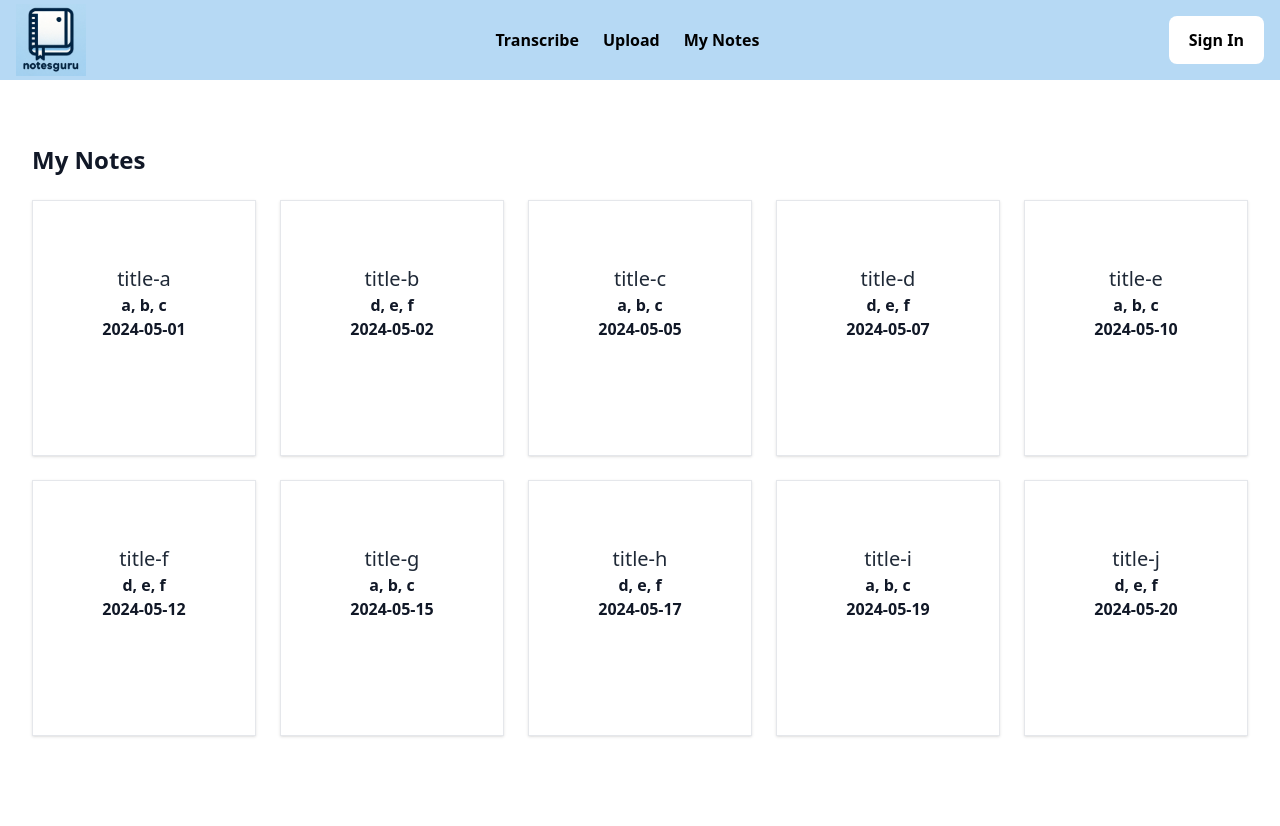
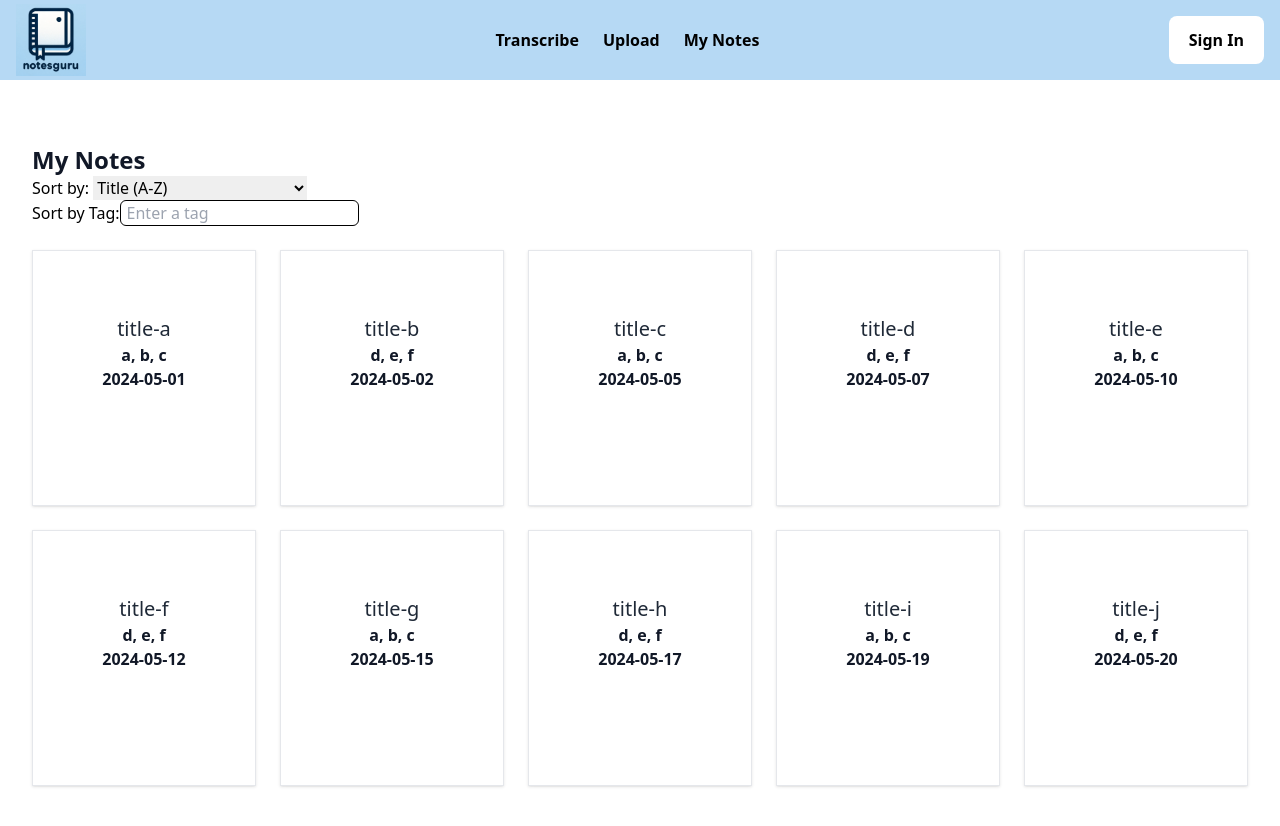
Before and after one commit to aaronshar/gpt-note-app, a Next.js app in the folder frontend/: page /myNotesPage in a window 1280 px wide. Shown: the top 826 px of the page. Before the commit the page ends 800 px from the top, so only its background shows below. Built offline with nearby package versions, Linux system fonts and the light colour scheme; no server answers.

Commit message:
My Notes page: enable sorting by title A-Z, title Z-A, newest last modified dates, oldest last modified dates, a specific tag by user input

```diff
--- a/frontend/pages/myNotesPage.tsx
+++ b/frontend/pages/myNotesPage.tsx
@@ -5,6 +5,8 @@
  - NextJS Docs(https://nextjs.org/docs)
  - TailwindCSS Docs(https://tailwindcss.com/docs/)
  - https://tailwindui.com/
+ - localeCompare (https://developer.mozilla.org/en-US/docs/Web/JavaScript/Reference/Global_Objects/String/localeCompare)
+ - includes (https://developer.mozilla.org/en-US/docs/Web/JavaScript/Reference/Global_Objects/Array/includes)
 */
 
 
@@ -29,15 +31,77 @@ function myNotesPage() {
     {id: 10, title: 'title-j', tags: ['d', 'e', 'f'], lastModified: '2024-05-20'}
   ]
 
+  const [sortedNotes, setSortedNotes] = useState(notesData)
+  const [sortOrder, setSortOrder] = useState('asc')
+  const [priorityTag, setPriorityTag] = useState('')
+
+  const handleSortChange = (event: React.ChangeEvent<HTMLSelectElement>) => {
+    const order = event.target.value
+    setSortOrder(order)
+    sortNotes(order, priorityTag)
+  }
+
+  const handleTagChange = (event: React.ChangeEvent<HTMLInputElement>) => {
+    const tag = event.target.value;
+    setPriorityTag(tag);
+    sortNotes(sortOrder, tag);
+  }
+
+  const sortNotes = (order: string, tag: string) => {
+    const sorted = [...notesData].sort((a, b) => {
+      const aHasTag = a.tags.includes(tag) ? 1 : 0;
+      const bHasTag = b.tags.includes(tag) ? 1 : 0;
+
+      if (aHasTag !== bHasTag) {
+        // Prioritize notes with a tag
+        return bHasTag - aHasTag;
+      }
+
+      if (order === 'asc') {
+        // Sort by alphabetical order
+        return a.title.localeCompare(b.title)
+      } else if (order == 'desc') {
+        // Sort by reversed alphabetical order
+        return b.title.localeCompare(a.title)
+      } else if (order == 'new') {
+        // Sort by last modified dates by new to old
+        return a.lastModified.localeCompare(b.lastModified)
+      } else if (order == 'old') {
+        // Sort by last modified dates by old to new
+        return b.lastModified.localeCompare(a.lastModified)
+      }
+    });
+    setSortedNotes(sorted)
+  };
+
   return (
     <>
     <div className="w-full h-full">
       <div className="mx-auto max-w-7xl px-4 sm:px-6 lg:px-8">
         <div className="mx-auto max-w-2xl py-12 sm:py-16 lg:max-w-none lg:py-16">
           <h2 className="text-2xl font-bold text-gray-900">My Notes</h2>
-
+          <div className="sortNotes">
+            <label htmlFor="sortOptions">Sort by: </label>
+            <select id="sortOptions" value={sortOrder} onChange={handleSortChange}>
+              <option value="asc">Title (A-Z)</option>
+              <option value="desc">Title (Z-A)</option>
+              <option value="new">Last Modified (new to old)</option>
+              <option value="old">Last Modified (old to new)</option>
+            </select>
+          </div>
+          <div className="tagInput">
+            <label htmlFor="tagInput">Sort by Tag:</label>
+            <input
+              className="rounded-md border border-black pl-1.5 text-gray-900"
+              type="text"
+              id="tagInput"
+              placeholder="Enter a tag"
+              value={priorityTag}
+              onChange={handleTagChange}
+            />
+          </div>
           <div className="mt-6 space-y-12 lg:grid lg:grid-cols-5 lg:gap-6 lg:space-y-0">
-            {notesData ? (notesData.map((note) => (
+            {sortedNotes ? (sortedNotes.map((note) => (
               <div key={note.id} className="group relative">
                 <a href={note.href}>
                 <div className="border border-gray shadow hover:shadow-lg round-md text-center relative h-full w-full overflow-hidden sm:aspect-h-1 sm:aspect-w-2 lg:aspect-h-1 lg:aspect-w-1 group-hover:opacity-75 sm:h-64">
```
